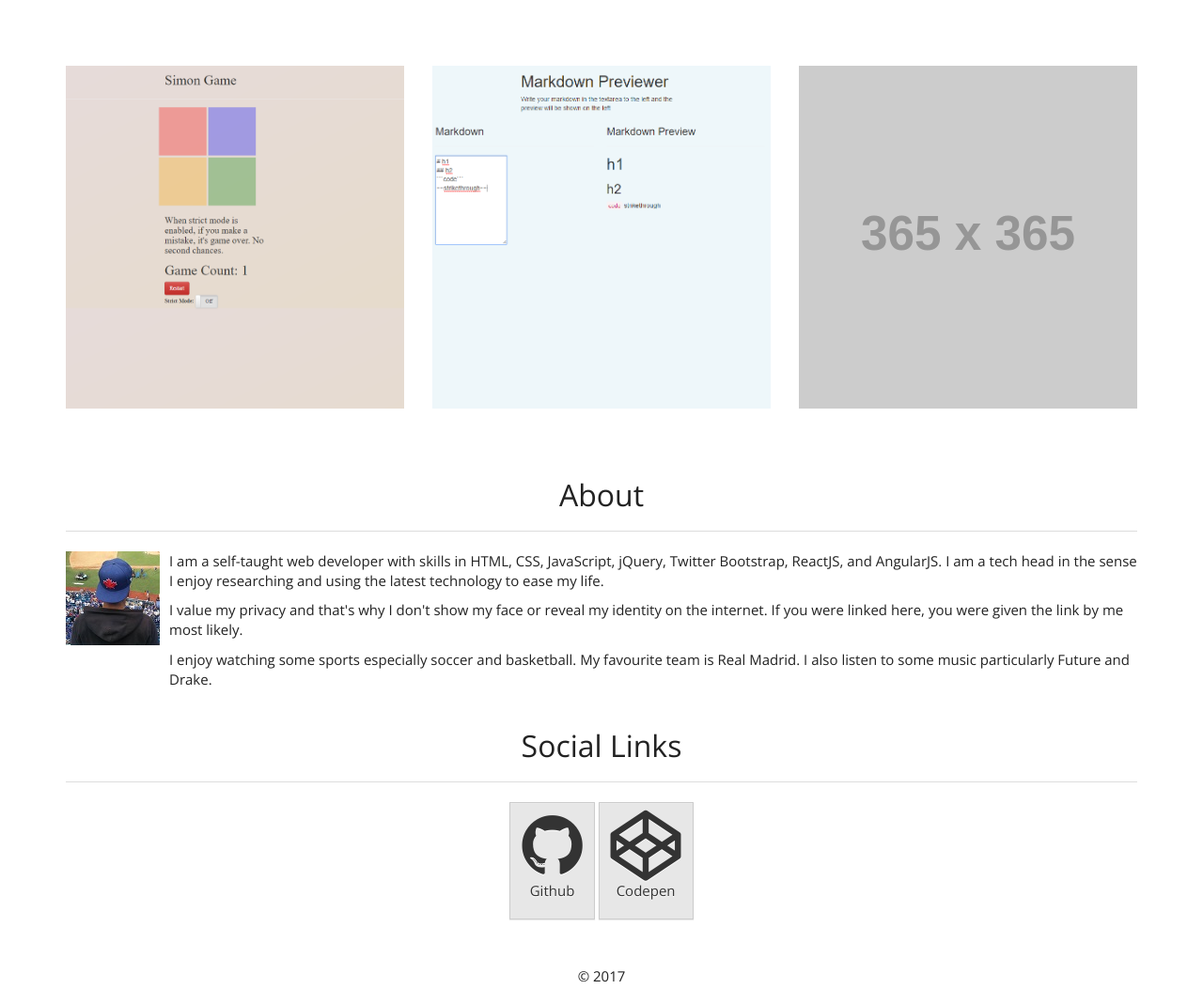
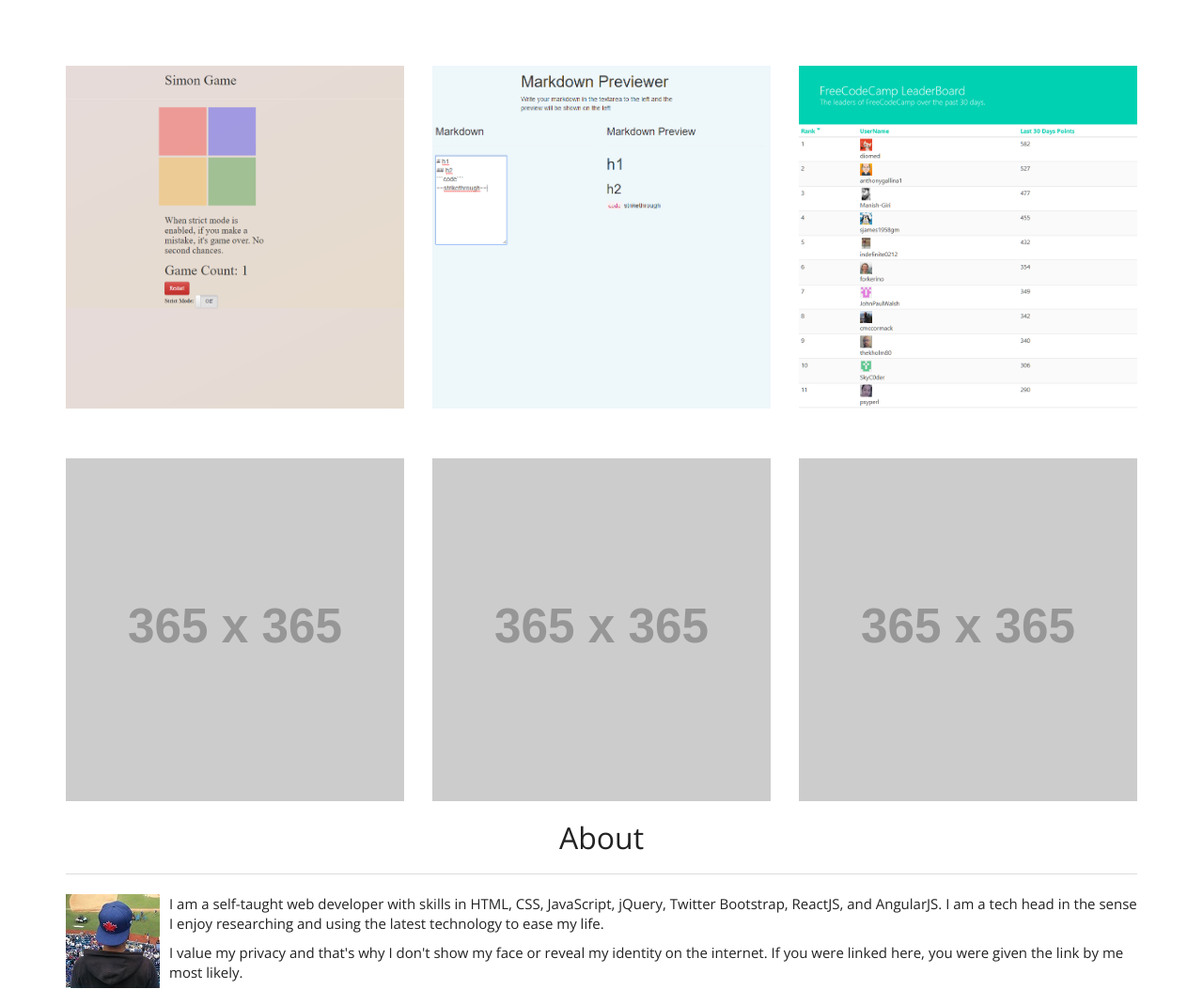
Before and after one commit to AliF50/Portfolio, a plain HTML site: page index.html in a window 1280 px wide. Shown: the part 1263-2316 px from the top of the page at 94% size. Drawn offline with nearby package versions, Linux system fonts and the light colour scheme; placeholder pictures from the web are drawn by us.

Commit message:
Need more portfolio

```diff
--- a/index.html
+++ b/index.html
@@ -82,10 +82,11 @@
                 <p class="text" style="color:black">Markdown previewer built using ReactJS, React-Bootstrap, and using the marked library.</p>
             </div>
             <div class="col-sm-4 wrapper">
-                <a href="#"><img src="http://fakeimg.pl/365x365/" class="img-responsive portfolio"></a>
+                <a href="https://alif50.github.io/FCC-LeaderBoard/"><img src="./public/images/leaderboard.png" class="img-responsive portfolio"></a>
+                <p class="text" style="color:black">FreeCodeCamp Leaderboard from the last 30 days using AngularJS and Bulma CSS Framework.</p>
             </div>
         </div>
-        <!-- <div class="row">
+        <div class="row">
             <div class="col-sm-4 wrapper">
                 <a href="#"><img src="http://fakeimg.pl/365x365/" class="img-responsive portfolio"></a>
             </div>
@@ -96,7 +97,6 @@
                 <a href="#"><img src="http://fakeimg.pl/365x365/" class="img-responsive portfolio"></a>
             </div>
         </div>
- -->
         <div class="row">
             <div class="col-lg-12">
                 <h2 class="text-center" id="About">About</h2>
```
Also changed, not shown: public/images/leaderboard.png (added). Lines whose indentation alone changed are shown as unchanged.
